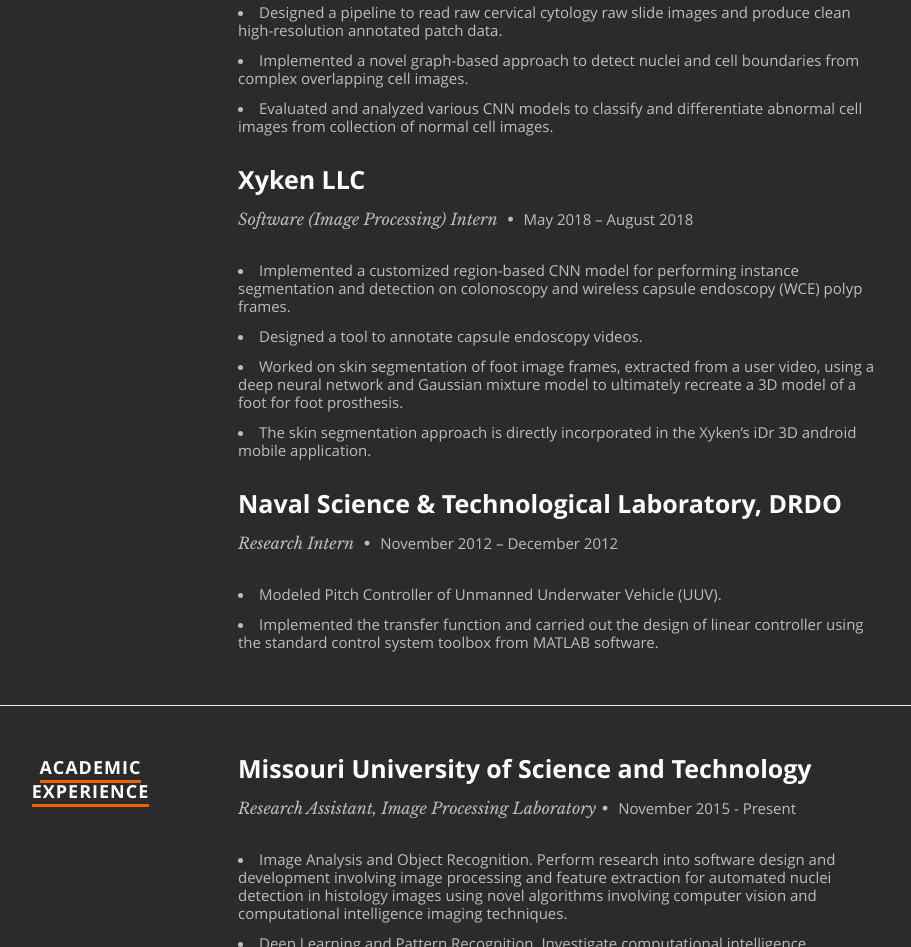
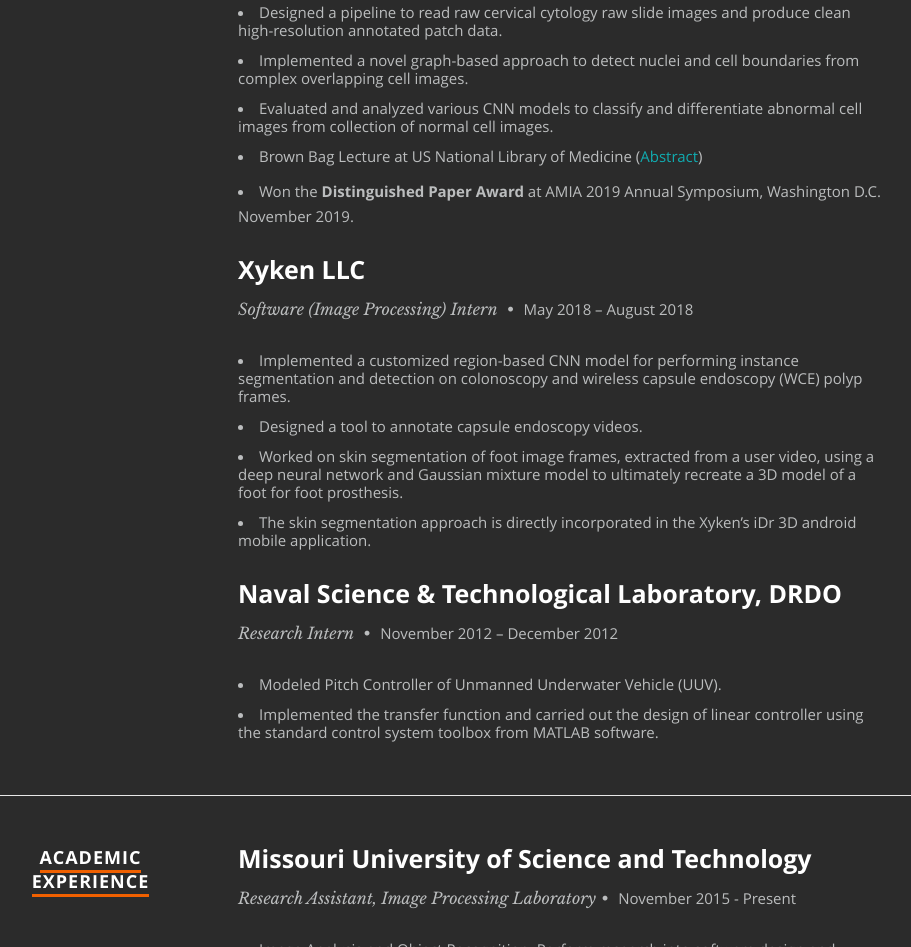
Before and after one commit to Sdhir/sdhir.github.io, a plain HTML site: page index.html in a window 1280 px wide. Shown: the part 4237-5184 px from the top of the page, without its empty margins (167-1078 px from the left). Drawn offline with nearby package versions, Linux system fonts and the light colour scheme; files whose address does not match are found by name.

Commit message:
nlm lecture

```diff
--- a/index.html
+++ b/index.html
@@ -380,6 +380,8 @@
                      <li>Implemented a novel graph-based approach to detect nuclei and cell boundaries from complex overlapping cell images.</li>
                      <li>Evaluated and analyzed various CNN models to classify and differentiate abnormal cell images from collection of
                         normal cell images.</li>
+                     <li>Brown Bag Lecture at US National Library of Medicine (<a href="https://ceb.nlm.nih.gov/2018/11/21/lecture-cervical-cytology-image-analysis-and-classification-using-graph-based-techniques-and-deep-learning-by-sudhir-sornapudi-on-11-27-18/">Abstract</a>)</li>
+                     <li>Won the <strong>Distinguished Paper Award</strong> at AMIA 2019 Annual Symposium, Washington D.C. November 2019.</li>
 
                   </p>
 
```
